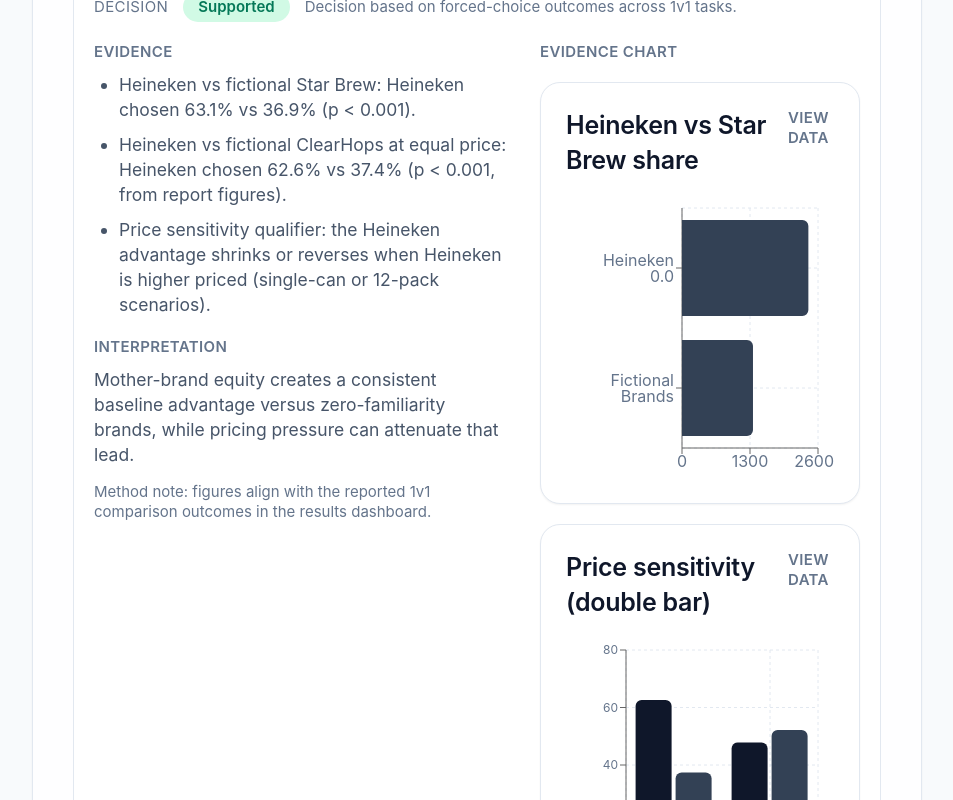
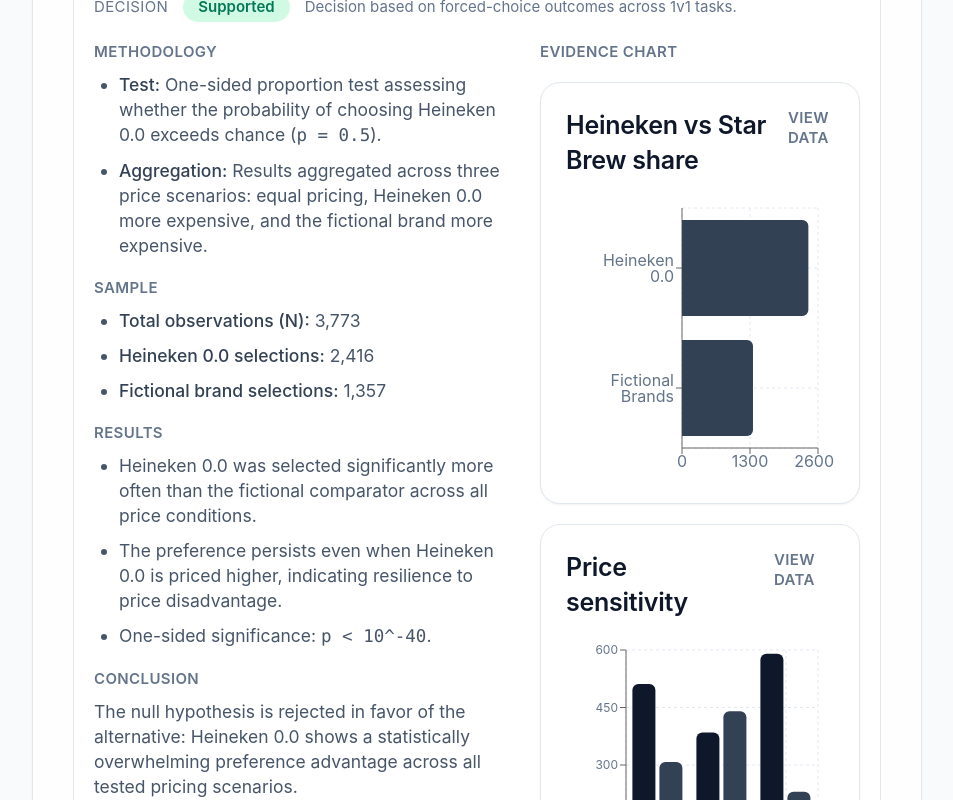
Before and after one commit to jose-laveaga/Heineken-study, a React (Vite) app: page / in a window 1280 px wide. Shown: the part 5240-6040 px from the top of the page, without its empty margins (28-981 px from the left). Built offline with nearby package versions, Linux system fonts and the light colour scheme.

Commit message:
hypoteshsis data ready

```diff
--- a/src/components/explorers/ResultsExplorer.tsx
+++ b/src/components/explorers/ResultsExplorer.tsx
@@ -51,20 +51,30 @@
 ];
 
 const h1PriceComparison = [
-  { label: 'Equal price', heineken: 62.6, fictional: 37.4 },
-  { label: 'Heineken higher', heineken: 47.8, fictional: 52.2 }
+  { label: 'Equal price', heineken: 511, fictional: 308 },
+  { label: 'Heineken more expensive', heineken: 385, fictional: 440 },
+  { label: 'Clear Hops more expensive', heineken: 590, fictional: 230 }
 ];
 
 const h2BoxPlotData = [
-  { label: 'Low perception', min: 12, q1: 24, median: 36, q3: 44, max: 58 },
-  { label: 'Mid perception', min: 22, q1: 35, median: 48, q3: 60, max: 72 },
-  { label: 'High perception', min: 38, q1: 52, median: 66, q3: 78, max: 92 }
+    // (0.999, 2.0] — degenerate box at 1.0
+    { label: "(0.999, 2.0]", min: 1.0, q1: 1.0, median: 1.0, q3: 1.0, max: 1.0 },
+
+    // (2.0, 3.0]
+    { label: "(2.0, 3.0]", min: 1.0, q1: 1.0, median: 2.0, q3: 2.75, max: 4.0 },
+
+    // (3.0, 4.0]
+    { label: "(3.0, 4.0]", min: 1.0, q1: 2.0, median: 3.0, q3: 4.0, max: 5.0 },
+
+    // (4.0, 5.0]
+    // Note: outliers at ~2.0 and ~1.0 exist in the plot; whisker-min is ~3.0.
+    { label: "(4.0, 5.0]", min: 3.0, q1: 4.0, median: 5.0, q3: 5.0, max: 5.0 },
 ];
 
+
 const h3SegmentLift = [
-  { label: 'Non-drinkers', value: 41.2 },
-  { label: 'Occasional', value: 52.6 },
-  { label: 'Regular', value: 61.9 }
+  { label: 'Non-drinkers', value: 42.3 },
+  { label: 'Regular', value: 45.4 }
 ];
 
 const badgeStyles: Record<string, string> = {
@@ -87,9 +97,9 @@
   const h2Metrics = computeH2Metrics(experimentData);
   const h3Segments = segmentByDrinkingHabit(experimentData);
   const h3Interaction = computeH3Interaction(experimentData);
-  const h2Decision = h2Metrics.available ? 'Supported' : 'Pending data hookup';
-  const h3Decision = h3Interaction.available ? 'Partially Supported' : 'Pending data hookup';
-  const h2Evidence = h2Metrics.available
+  const h2Decision = 'Supported';
+  const h3Decision = 'Not Supported';
+    h2Metrics.available
         ? [
             h2Metrics.r_trust !== undefined
                 ? `Trustworthiness vs ${h2Metrics.outcomeLabel ?? 'Heineken choice'}: r = ${h2Metrics.r_trust.toFixed(
@@ -110,7 +120,7 @@
             'Pending / Needs Data Hookup — connect perception metrics (trustworthiness, quality, taste) to Heineken choice or likelihood.',
             'TODO: wire experiment response data into computeH2Metrics(data).'
         ];
-  const h3Evidence = h3Interaction.available
+    h3Interaction.available
         ? [
             `Regular drinkers Heineken share: ${h3Interaction.regularLift?.toFixed(1) ?? 'TBD'}%`,
             `Non-drinkers Heineken share: ${h3Interaction.nonDrinkerLift?.toFixed(1) ?? 'TBD'}%`,
@@ -121,7 +131,6 @@
             `Current segment counts: non-drinkers ${h3Segments.non_drinkers.length}, occasional ${h3Segments.occasional.length}, regular ${h3Segments.regular.length}.`,
             'TODO: estimate interaction between mother-brand lift and regular-drinker segment.'
         ];
-
     const brandOptions = useMemo(() => categoryFilters[category].brands, [category]);
   const formatOptions = useMemo(() => categoryFilters[category].formats, [category]);
   const scenarioOptions = useMemo(() => categoryFilters[category].scenarios, [category]);
@@ -252,30 +261,58 @@
                   <div className="grid gap-6 lg:grid-cols-[minmax(0,1.3fr)_minmax(0,1fr)]">
                         <div className="space-y-4">
                           <div>
-                        <p className="text-xs font-semibold uppercase tracking-wide text-slate-500">Evidence</p>
+                              <p className="text-xs font-semibold uppercase tracking-wide text-slate-500">Methodology</p>
                               <ul className="mt-2 list-disc space-y-2 pl-5 text-sm text-slate-600">
-                          <li>Heineken vs fictional Star Brew: Heineken chosen 63.1% vs 36.9% (p &lt; 0.001).</li>
                                   <li>
-                            Heineken vs fictional ClearHops at equal price: Heineken chosen 62.6% vs 37.4% (p &lt; 0.001,
-                            from report figures).
+                                      <span className="font-medium text-slate-700">Test:</span> One-sided proportion test assessing whether the
+                                      probability of choosing Heineken 0.0 exceeds chance (<span className="font-mono">p = 0.5</span>).
                                   </li>
                                   <li>
-                            Price sensitivity qualifier: the Heineken advantage shrinks or reverses when Heineken is higher
-                            priced (single-can or 12-pack scenarios).
+                                      <span className="font-medium text-slate-700">Aggregation:</span> Results aggregated across three price scenarios:
+                                      equal pricing, Heineken 0.0 more expensive, and the fictional brand more expensive.
                                   </li>
                               </ul>
                           </div>
+
                           <div>
-                        <p className="text-xs font-semibold uppercase tracking-wide text-slate-500">Interpretation</p>
+                              <p className="text-xs font-semibold uppercase tracking-wide text-slate-500">Sample</p>
+                              <ul className="mt-2 list-disc space-y-2 pl-5 text-sm text-slate-600">
+                                  <li>
+                                      <span className="font-medium text-slate-700">Total observations (N):</span> 3,773
+                                  </li>
+                                  <li>
+                                      <span className="font-medium text-slate-700">Heineken 0.0 selections:</span> 2,416
+                                  </li>
+                                  <li>
+                                      <span className="font-medium text-slate-700">Fictional brand selections:</span> 1,357
+                                  </li>
+                              </ul>
+                          </div>
+
+                          <div>
+                              <p className="text-xs font-semibold uppercase tracking-wide text-slate-500">Results</p>
+                              <ul className="mt-2 list-disc space-y-2 pl-5 text-sm text-slate-600">
+                                  <li>
+                                      Heineken 0.0 was selected significantly more often than the fictional comparator across all price conditions.
+                                  </li>
+                                  <li>
+                                      The preference persists even when Heineken 0.0 is priced higher, indicating resilience to price disadvantage.
+                                  </li>
+                                  <li>
+                                      One-sided significance: <span className="font-mono">p &lt; 10^-40</span>.
+                                  </li>
+                              </ul>
+                          </div>
+
+                          <div>
+                              <p className="text-xs font-semibold uppercase tracking-wide text-slate-500">Conclusion</p>
                               <p className="mt-2 text-sm text-slate-600">
-                          Mother-brand equity creates a consistent baseline advantage versus zero-familiarity brands, while
-                          pricing pressure can attenuate that lead.
-                        </p>
-                        <p className="mt-3 text-xs text-slate-500">
-                          Method note: figures align with the reported 1v1 comparison outcomes in the results dashboard.
+                                  The null hypothesis is rejected in favor of the alternative: Heineken 0.0 shows a statistically overwhelming
+                                  preference advantage across all tested pricing scenarios.
                               </p>
                           </div>
                         </div>
+
                       <div className="space-y-4 min-w-0">
                       <p className="text-xs font-semibold uppercase tracking-wide text-slate-500">Evidence chart</p>
                       <ChartCard
@@ -293,10 +330,10 @@
                           </table>
                         )}
                       >
-                        <HorizontalBarChart data={h1ChartData} ariaLabel="Heineken vs Star Brew share bar chart" />
+                        <HorizontalBarChart data={h1ChartData} ariaLabel="Heineken vs Fictional brands bar chart" />
                       </ChartCard>
                       <ChartCard
-                        title="Price sensitivity (double bar)"
+                        title="Price sensitivity"
                         dataTable={(
                           <table className="w-full text-sm">
                             <tbody>
@@ -342,24 +379,66 @@
                   <div className="grid gap-6 lg:grid-cols-[minmax(0,1.3fr)_minmax(0,1fr)]">
                         <div className="space-y-4">
                           <div>
-                        <p className="text-xs font-semibold uppercase tracking-wide text-slate-500">Evidence</p>
+                              <p className="text-xs font-semibold uppercase tracking-wide text-slate-500">Hypothesis (H2)</p>
+                              <p className="mt-2 text-sm text-slate-600">
+                                  Brand perception scores for Heineken are positively correlated with purchase behavior and purchase intent for
+                                  Heineken&nbsp;0.0.
+                              </p>
+                          </div>
+
+                          <div>
+                              <p className="text-xs font-semibold uppercase tracking-wide text-slate-500">Perception Index</p>
                               <ul className="mt-2 list-disc space-y-2 pl-5 text-sm text-slate-600">
-                          {h2Evidence.map((item) => (
-                            <li key={item}>{item}</li>
-                          ))}
+                                  <li>Composite index derived from respondent evaluations of trustworthiness, expected taste, expected quality, and brand familiarity.</li>
+                                  <li>Scores aggregated and segmented into four ordered perception bands.</li>
                               </ul>
                           </div>
+
                           <div>
-                        <p className="text-xs font-semibold uppercase tracking-wide text-slate-500">Interpretation</p>
+                              <p className="text-xs font-semibold uppercase tracking-wide text-slate-500">Results</p>
+                              <ul className="mt-2 list-disc space-y-2 pl-5 text-sm text-slate-600">
+                                  <li>
+                                      Purchase likelihood increases monotonically as overall brand perception improves, with medians rising
+                                      consistently across perception bands.
+                                  </li>
+                                  <li>
+                                      Higher perception categories exhibit both higher central tendency and reduced variance in purchase likelihood.
+                                  </li>
+                                  <li>
+                                      Correlation analysis indicates a strong positive association:
+                                      <span className="ml-1 font-mono">r = 0.724</span>, <span className="font-mono">p = 2.29 × 10^-68</span>.
+                                  </li>
+                              </ul>
+                          </div>
+
+                          <div>
+                              <p className="text-xs font-semibold uppercase tracking-wide text-slate-500">Conclusion</p>
                               <p className="mt-2 text-sm text-slate-600">
-                          When dataset wiring is complete, positive correlations should indicate that stronger brand
-                          perceptions translate into higher purchase propensity for Heineken 0.0.
+                                  H2 is supported. The null hypothesis of no relationship between brand perception and purchase intent is decisively
+                                  rejected. Higher perceived trust, quality, taste expectations, and familiarity strongly predict increased
+                                  likelihood to purchase Heineken&nbsp;0.0.
                               </p>
-                        <p className="mt-3 text-xs text-slate-500">
-                          Method note: computeH2Metrics(data) expects respondent-level perception scores and choice/intent fields.
+                          </div>
+
+                          <div>
+                              <p className="text-xs font-semibold uppercase tracking-wide text-slate-500">Figure Note</p>
+                              <p className="mt-2 text-sm text-slate-600">
+                                  Figure&nbsp;46 presents a box plot of purchase likelihood by average brand perception score. Median values
+                                  (highlighted in blue) and quartile distributions show a clear upward trend across perception categories,
+                                  visually confirming the positive correlation.
+                              </p>
+                          </div>
+
+                          <div>
+                              <p className="text-xs font-semibold uppercase tracking-wide text-slate-500">Executive Implication</p>
+                              <p className="mt-2 text-sm text-slate-600">
+                                  Brand perception is a primary driver of conversion. Investments that strengthen perceived quality, taste
+                                  expectations, and brand trust are likely to translate directly into higher purchase intent and sales performance.
                               </p>
                           </div>
                         </div>
+
+
                       <div className="space-y-3">
                       <p className="text-xs font-semibold uppercase tracking-wide text-slate-500">Evidence chart</p>
                       <ChartCard
@@ -402,25 +481,48 @@
                   <div className="grid gap-6 lg:grid-cols-[minmax(0,1.3fr)_minmax(0,1fr)]">
                       <div className="space-y-4">
                           <div>
-                        <p className="text-xs font-semibold uppercase tracking-wide text-slate-500">Evidence</p>
+                              <p className="text-xs font-semibold uppercase tracking-wide text-slate-500">Methodology</p>
                               <ul className="mt-2 list-disc space-y-2 pl-5 text-sm text-slate-600">
-                          {h3Evidence.map((item) => (
-                            <li key={item}>{item}</li>
-                          ))}
+                                  <li>
+                                      Purchase choices analyzed across all experimental scenarios, with respondents segmented into regular and
+                                      non-regular drinkers based on self-reported alcohol consumption frequency.
+                                  </li>
+                                  <li>
+                                      Mother-brand selection defined as choosing a recognized parent brand within each choice task.
+                                  </li>
+                                  <li>
+                                      Analysis included all eligible observations (5,774 choices from 413 respondents) and applied statistical
+                                      testing that accounts for repeated measures at the individual level.
+                                  </li>
                               </ul>
                           </div>
+
                           <div>
-                        <p className="text-xs font-semibold uppercase tracking-wide text-slate-500">Interpretation</p>
+                              <p className="text-xs font-semibold uppercase tracking-wide text-slate-500">Results</p>
+                              <ul className="mt-2 list-disc space-y-2 pl-5 text-sm text-slate-600">
+                                  <li>
+                                      Mother-brand selection rates were similar across consumption segments: 45.4% among regular drinkers versus
+                                      42.3% among non-regular drinkers.
+                                  </li>
+                                  <li>
+                                      The difference is not statistically significant (odds ratio = 1.14; 95% CI: 0.93–1.38; <span className="font-mono">p = 0.208</span>).
+                                  </li>
+                                  <li>
+                                      Results indicate no meaningful moderation effect of drinking frequency on mother-brand choice.
+                                  </li>
+                              </ul>
+                          </div>
+
+                          <div>
+                              <p className="text-xs font-semibold uppercase tracking-wide text-slate-500">Conclusion (H3)</p>
                               <p className="mt-2 text-sm text-slate-600">
-                          Segmenting by drinking frequency will show whether mother-brand equity resonates more strongly with
-                          regular drinkers once the interaction effect is estimated.
-                        </p>
-                        <p className="mt-3 text-xs text-slate-500">
-                          Method note: segmentByDrinkingHabit() and computeH3Interaction(data) will be updated when the response
-                          dataset is connected.
+                                  Hypothesis&nbsp;3 is rejected. There is no evidence that the influence of the mother brand on purchase behavior
+                                  is stronger for regular drinkers than for non-regular drinkers. Mother-brand equity operates consistently across
+                                  consumption segments, indicating a broad-based brand effect rather than one driven by heavier alcohol users.
                               </p>
                           </div>
                         </div>
+
                       <div className="space-y-3">
                       <p className="text-xs font-semibold uppercase tracking-wide text-slate-500">Evidence chart</p>
                       <ChartCard
```
Also changed, not shown: src/components/explorers/StandardLogisticRegressionSection.tsx (+10 -5 lines). Lines whose indentation alone changed are shown as unchanged.
